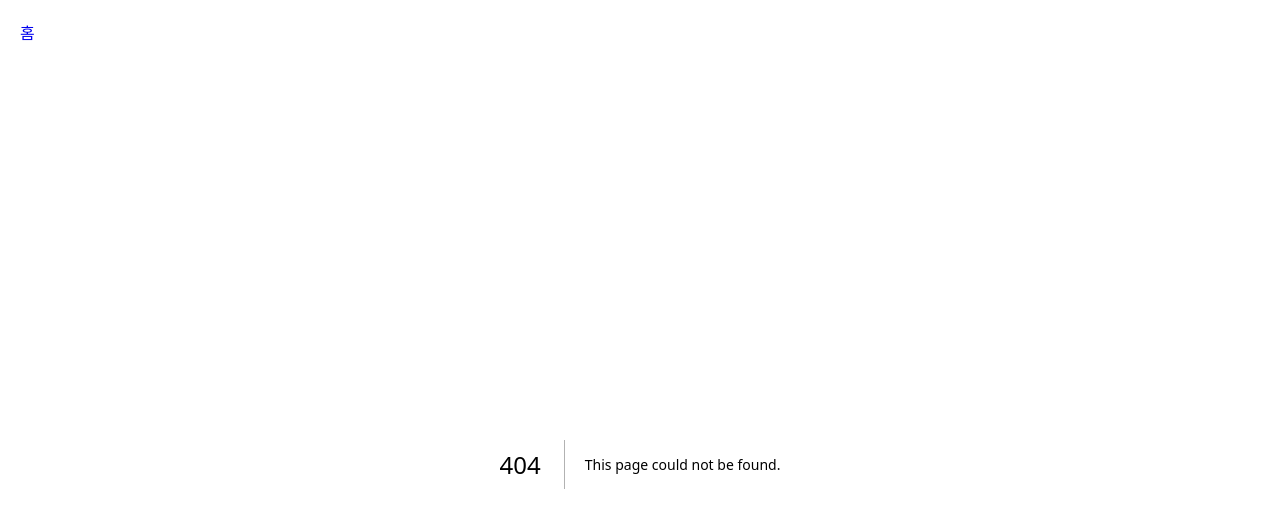
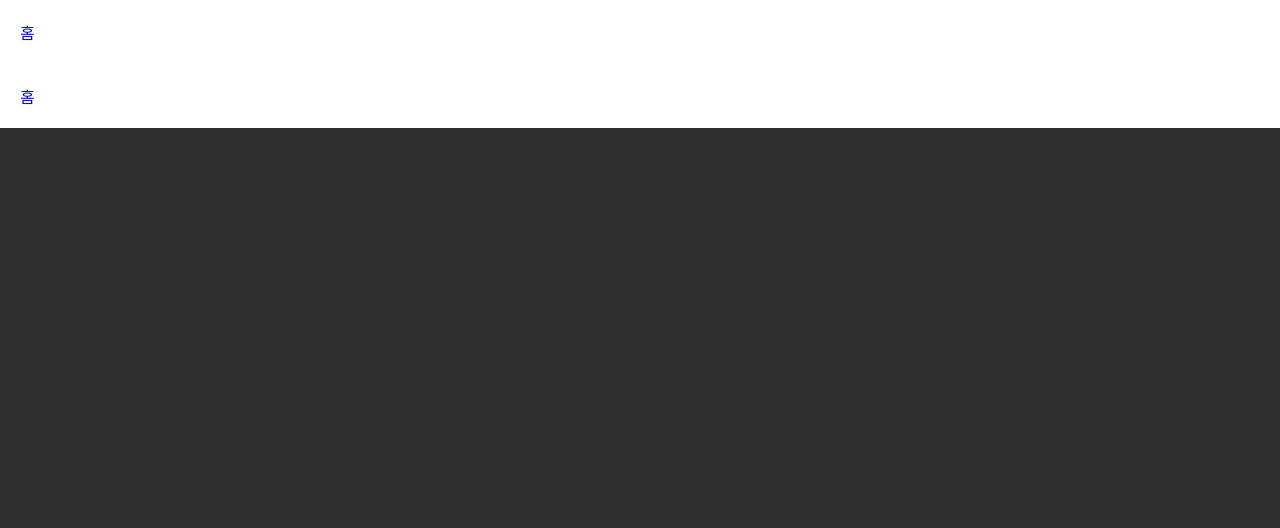
Before and after one commit to YSW2/NextjsStudy, a Next.js app in the folder myapp/: page /utils/Navbar in a window 1280 px wide. Before the commit this address had no page. Shown: the top 528 px of the page. Built offline with nearby package versions, Linux system fonts and the light colour scheme.

Commit message:
login commit

```diff
--- a/myapp/pages/_app.js
+++ b/myapp/pages/_app.js
@@ -1,5 +1,11 @@
 import "@/styles/globals.css";
+import Navbar from "./utils/Navbar";
 
 export default function App({ Component, pageProps }) {
-  return <Component {...pageProps} />;
+  return (
+    <>
+      <Navbar />
+      <Component {...pageProps} />
+    </>
+  );
 }
--- a/myapp/pages/_document.js
+++ b/myapp/pages/_document.js
@@ -1,14 +1,11 @@
 import { Html, Head, Main, NextScript } from "next/document";
-import Link from "next/link";
+import navbar from "./utils/Navbar";
 
 export default function Document() {
   return (
     <Html lang="kr">
       <Head />
       <body>
-        <div className="navbar">
-          <Link href="/">홈</Link>
-        </div>
         <Main />
         <NextScript />
       </body>
--- a/myapp/pages/api/hello.js
+++ /dev/null
@@ -1,5 +0,0 @@
-// Next.js API route support: https://nextjs.org/docs/api-routes/introduction
-
-export default function handler(req, res) {
-  res.status(200).json({ name: "John Doe" });
-}
--- a/myapp/pages/index.js
+++ b/myapp/pages/index.js
@@ -48,7 +48,7 @@ export default function Home() {
     localStorage.removeItem("refresh_token");
     localStorage.removeItem("access_expires");
     localStorage.removeItem("refresh_expires");
-    setUser({});
+    setUser("");
     setIsLogin(false);
   };
 
--- /dev/null
+++ b/myapp/pages/utils/Navbar.js
@@ -0,0 +1,10 @@
+import Link from "next/link";
+
+const navbar = () => {
+  return (
+    <div className="navbar">
+      <Link href="/">홈</Link>
+    </div>
+  );
+};
+export default navbar;
```
